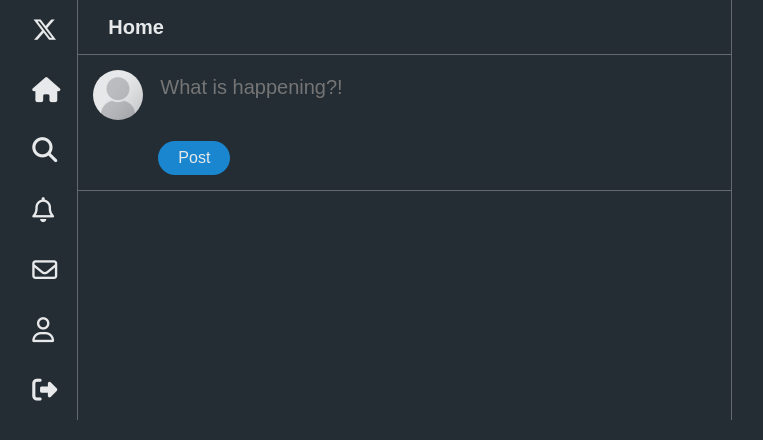
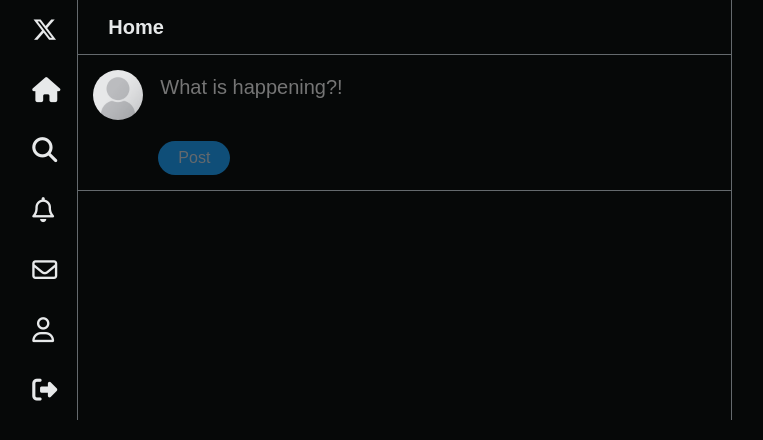
Before and after one commit to daria-stanilevici/Twitter-Clone, a React (Create React App) app in the folder client/: page / in a window 1280 px wide. Shown: the top 440 px of the page, without its empty margins (126-889 px from the left). Built offline with nearby package versions, Linux system fonts and the light colour scheme.

Commit message:
Enable / disable button

```diff
--- a/client/src/components/createPostForm.js
+++ b/client/src/components/createPostForm.js
@@ -1,22 +1,32 @@
-import React from 'react';
+import React, { useState } from 'react';
 
-function createPostForm(userLoggedIn) {
+function CreatePostForm(userLoggedIn) {
   const defaultProfilePic = '/images/profilePic.png';
+
+  const [postContent, setPostContent] = useState('');
+  const [isButtonDisabled, setIsButtonDisabled] = useState(true);
+
+  const handleTextareaChange = (event) => {
+    const content = event.target.value;
+    setPostContent(content);
+
+    setIsButtonDisabled(content.trim() === '');
+  };
 
   return (
     <div className="postFormContainer">
         <div className="userImageContainer">
-            <img className='profilePic' src={defaultProfilePic} alt="User's profile picture" />
+            <img className='profilePic' src={defaultProfilePic} alt="User" />
         </div>
 
         <div className="textAreaContainer">
-            <textarea className='postTextArea' placeholder='What is happening?!'></textarea>
+            <textarea className='postTextArea' placeholder='What is happening?!' value={postContent} onChange={handleTextareaChange}></textarea>
             <div className='buttonsContainer'>
-                <button className='submitButton'>Post</button>
+                <button className='submitButton' disabled={isButtonDisabled}>Post</button>
             </div>
         </div>
     </div>
   );
 }
 
-export default createPostForm;
+export default CreatePostForm;
--- a/client/src/home.css
+++ b/client/src/home.css
@@ -6,9 +6,13 @@ root {
     --black: #060808;
     --white: #e7e9ea;
     --grey: #64696d;
-    --dark-gray: #242d34;
-    --dark-blue: #0f4e78;
+    --dark-grey: #242d34;
     --blue: #1986cf;
+}
+
+* {
+    background-color: var(--black);
+    outline: none;
 }
 
 h1 {
@@ -87,6 +91,7 @@ nav a:hover {
     border: none;
     resize: none;
     font-size: 20px;
+    color: var(--white);
 }
 
 .textAreaContainer {
@@ -104,7 +109,7 @@ nav a:hover {
 
 .submitButton:disabled {
     color: var(--grey);
-    border-color: var(--dark-blue);
+    background-color: #0f4e78;
     border: none;
     border-radius: 30px;
     padding: 5px 20px;
```
Also changed, not shown: 1 other file (tests, documents, lock files or other folders).
